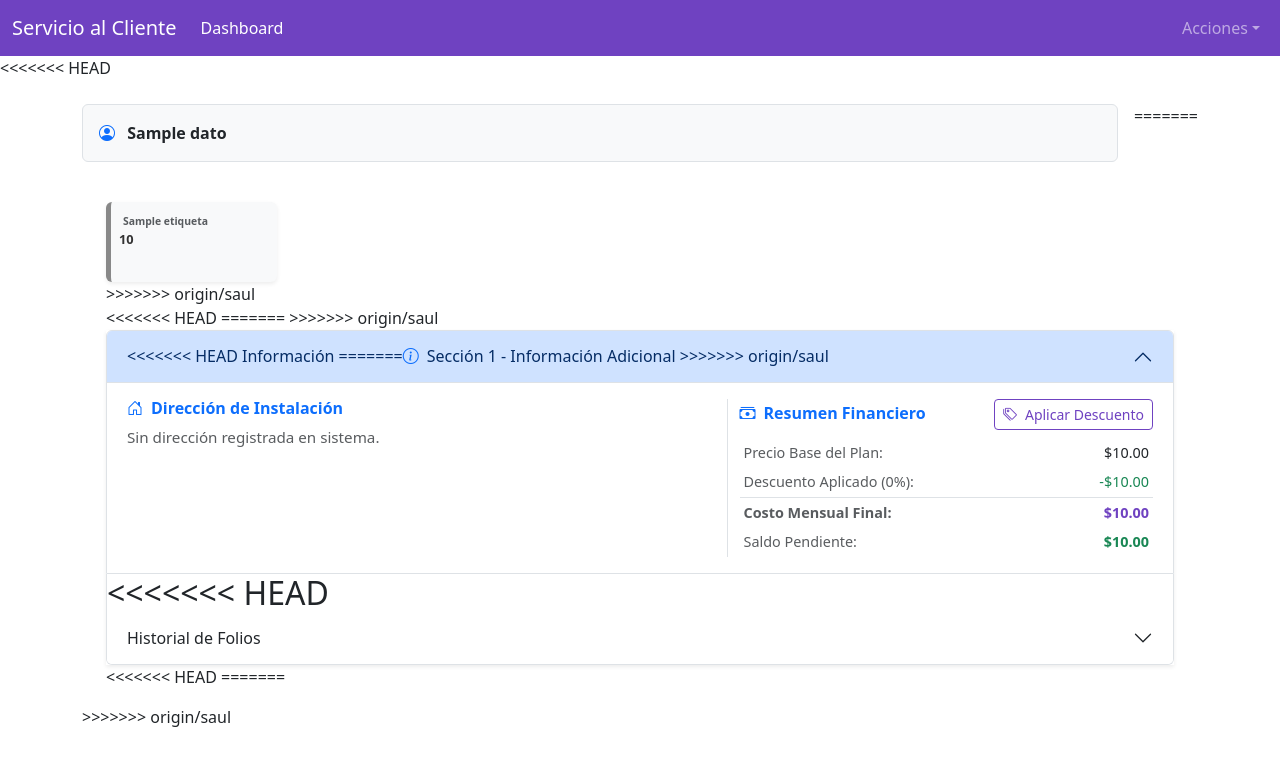
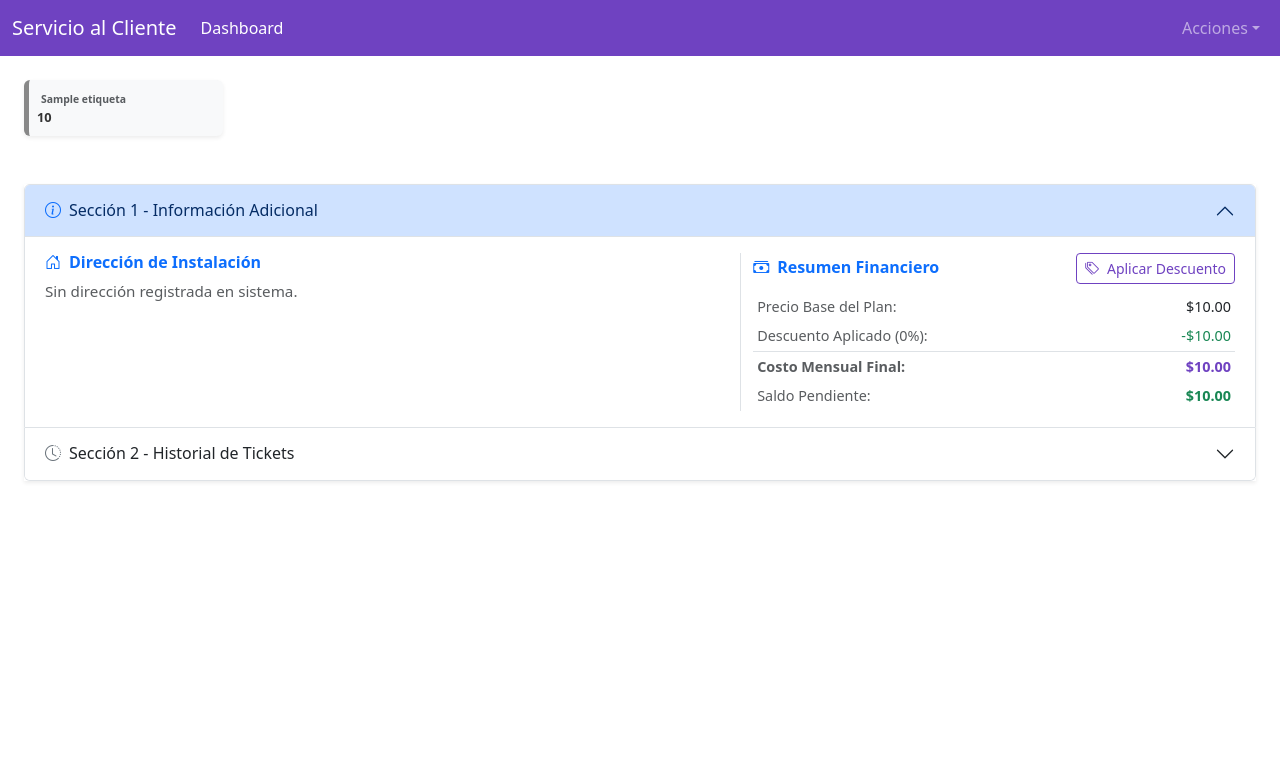
Before and after one commit to UACM-TESTING/CRM, a Django app: template CRM/dashboard/templates/html/account_details.html in a window 1280 px wide. Shown: the top 766 px of the page. Run offline with Django 4.2, Linux system fonts and the light colour scheme; the template is opened without the code that fills it: most values are stand-ins (such as "Sample title", 1, 10 or a date in 2020).

Commit message:
se corrigen errores al obtener los folios de la cuenta

```diff
--- a/CRM/dashboard/models/Cuenta.py
+++ b/CRM/dashboard/models/Cuenta.py
@@ -21,7 +21,7 @@ class Cuenta:
                sql = """
                     SELECT
                         c.id_cuenta, c.cuenta_activa, c.fecha_corte, c.telefono_fijo,
-                        c.fecha_activacion, c.fecha_limite, c.descuento,
+                        c.fecha_activacion, c.fecha_limite, c.porcentaje_descuento,
                         cl.nombre_cliente, cl.apellido_paterno, cl.correo_cliente, cl.telefono_celular,
                         p.nombre_plan, p.precio_plan,
                         o.nombre_olt, o.region_olt,
--- a/CRM/dashboard/models/Folio.py
+++ b/CRM/dashboard/models/Folio.py
@@ -18,7 +18,7 @@ class Folio:
      def getTickets(self, id_cuenta_buscar):
           lista_folios = []
           try:
-               db = db_connection.DatabaseConnection()
+               db = DatabaseConnection()
                conexion = db.connect()
                cursor = conexion.cursor()
 
--- a/CRM/dashboard/templates/html/account_details.html
+++ b/CRM/dashboard/templates/html/account_details.html
@@ -31,19 +31,6 @@
     </div>
 </nav>
 
-<<<<<<< HEAD
-<!-- antes tenias varios divs estaticos, ahora tienes n divs dinamicos  -->
-    <div class="container mt-4">
-        <div class="d-flex flex-wrap gap-3">
-            {% for dato_personal in cliente%}
-                {% for dato in dato_personal%}
-                    <div class="flex-fill p-3 border rounded bg-light" style="min-width: 200px;">
-                        <i class="bi bi-person-circle me-2 text-primary"></i>
-                        <span class="fw-semibold">{{dato}}</span>
-                    </div>
-                {% endfor%}
-            {% endfor%}
-=======
 <div class="container-fluid px-4 mt-4">
 
     {% if detalles_cuenta %}
@@ -63,34 +50,22 @@
                     </strong>
                 </div>
             </div>
->>>>>>> origin/saul
         </div>
         {% endfor %}
     </div>
-<<<<<<< HEAD
-
-    <script>
-        //aqui para el modificar el DOM
-    </script>
-=======
     {% else %}
     <div class="alert alert-warning text-center shadow-sm mb-4">
         <i class="bi bi-exclamation-triangle-fill me-2"></i>
         <strong>Atención:</strong> No se ha cargado ninguna cuenta. Realice una búsqueda en el Dashboard.
     </div>
     {% endif %}
->>>>>>> origin/saul
 
     <br>
     <div class="accordion shadow-sm" id="accordionDashboard">
         <div class="accordion-item">
             <h2 class="accordion-header">
                 <button class="accordion-button" type="button" data-bs-toggle="collapse" data-bs-target="#item1">
-<<<<<<< HEAD
-                    Información
-=======
                     <i class="bi bi-info-circle me-2 text-primary"></i> Sección 1 - Información Adicional
->>>>>>> origin/saul
                 </button>
             </h2>
             <div id="item1" class="accordion-collapse collapse show" data-bs-parent="#accordionDashboard">
@@ -142,35 +117,6 @@
         </div>
         <div class="accordion-item">
             <h2 class="accordion-header">
-<<<<<<< HEAD
-                <button class="accordion-button collapsed" type="button" data-bs-toggle="collapse" data-bs-target="#item2">
-                    Historial de Folios
-                </button>
-            </h2>
-            <div id="item2" class="accordion-collapse collapse" data-bs-parent="#accordionDashboard">
-                <div class="accordion-body">
-                    <table class="table">
-                        <thead style="text-align: center;">
-                            <tr>
-                                <th>Folio</th>
-                                <th>Area Origen</th>
-                                <th>Falla</th>
-                                <th>Falla Especifica</th>
-                                <th>Solucion</th>
-                                <th>Descripción</th>
-                                <th>Empleado</th>
-                                <th>Cuenta</th>
-                                <th>Fecha de Creacion</th>
-                            </tr>
-                            {% for ticket in tickets %}
-                            <tr>
-                                {% for folio in ticket %}
-                                    <td>{{ folio }}</td>
-                                {% endfor %}
-                            </tr>
-                            {% endfor %}
-                        </thead>
-=======
                 <button class="accordion-button collapsed" type="button" data-bs-toggle="collapse"
                     data-bs-target="#item2">
                     <i class="bi bi-clock-history me-2 text-secondary"></i> Sección 2 - Historial de Tickets
@@ -209,15 +155,11 @@
                             </tr>
                             {% endif %}
                         </tbody>
->>>>>>> origin/saul
                     </table>
                 </div>
             </div>
         </div>
     </div>
-<<<<<<< HEAD
-
-=======
 </div>
 
 <div class="modal fade" id="modalDescuento" tabindex="-1" aria-labelledby="modalDescuentoLabel" aria-hidden="true">
@@ -256,5 +198,4 @@
     </div>
   </div>
 </div>
->>>>>>> origin/saul
 {% endblock %}
```
